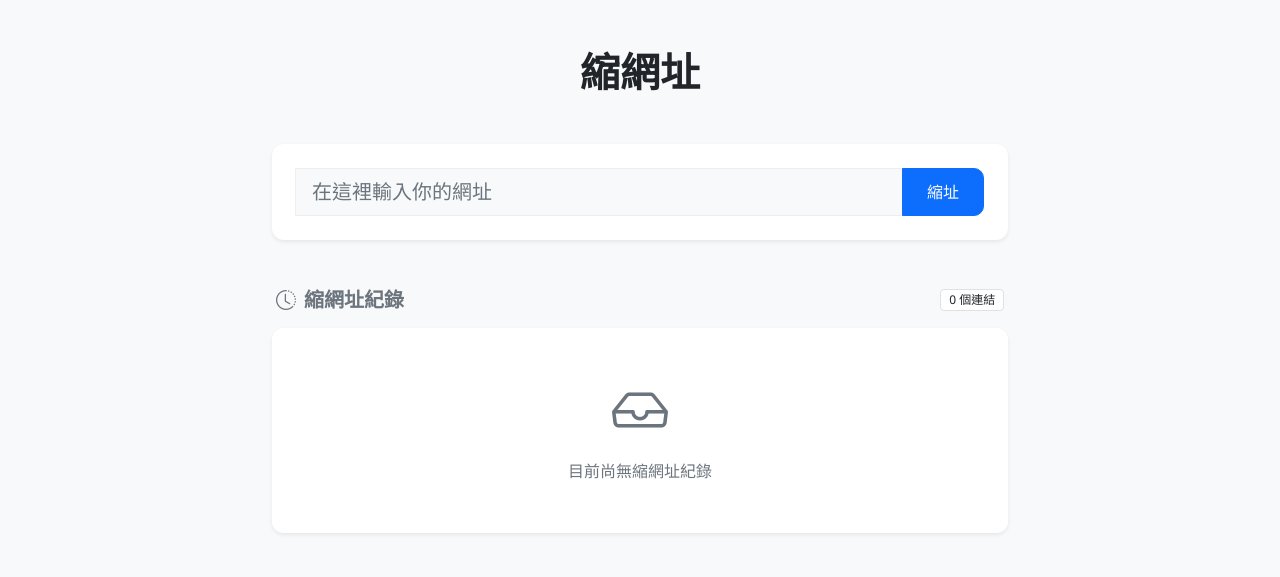
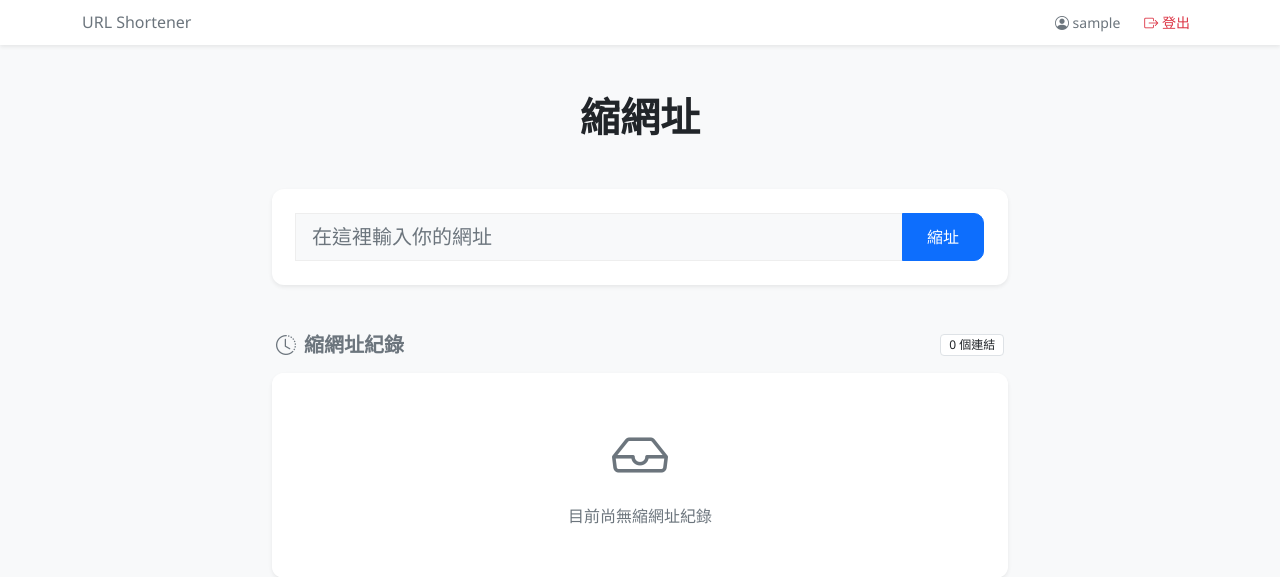
Before and after one commit to 5uperb0y/url-shortener, a Django app: page / in a window 1280 px wide. Shown: the top 577 px of the page. Run offline with Django 5.2, Linux system fonts and the light colour scheme; the visitor is signed in with stand-in values (Sample User, id 1); data that the repository does not hold is empty.

Commit message:
feat: add logout button within navigation bar at main page

```diff
--- a/shortener/templates/index.html
+++ b/shortener/templates/index.html
@@ -61,7 +61,17 @@
 </head>
 
 <body>
-
+    <nav class="navbar navbar-light bg-white shadow-sm mb-4">
+        <div class="container">
+            <span class="navbar-brand mb-0 h1 fs-6 text-secondary">URL Shortener</span>
+            <div class="d-flex align-items-center">
+                <span class="me-3 small text-muted"><i class="bi bi-person-circle"></i> {{ user.username }}</span>
+                <a href="/accounts/logout/" class="btn btn-sm btn-outline-danger border-0">
+                    <i class="bi bi-box-arrow-right"></i> 登出
+                </a>
+            </div>
+        </div>
+    </nav>
     <div class="container mt-5">
         <div class="row justify-content-center">
             <div class="col-md-9 col-lg-8">
@@ -71,7 +81,6 @@
                         縮網址
                     </h1>
                 </div>
-
                 <div class="card shadow-sm mb-5">
                     <div class="card-body p-4">
                         <form method="POST" class="input-group">
@@ -151,8 +160,10 @@
 
     {% if messages %}
     <script>
+        // TODO: if a user logout and login with other account,
+        // messages from the previous account would present
         {% for m in messages %}
-            alert("{{ m }}");
+        alert("{{ m }}");
         {% endfor %}
     </script>
     {% endif %}
```
